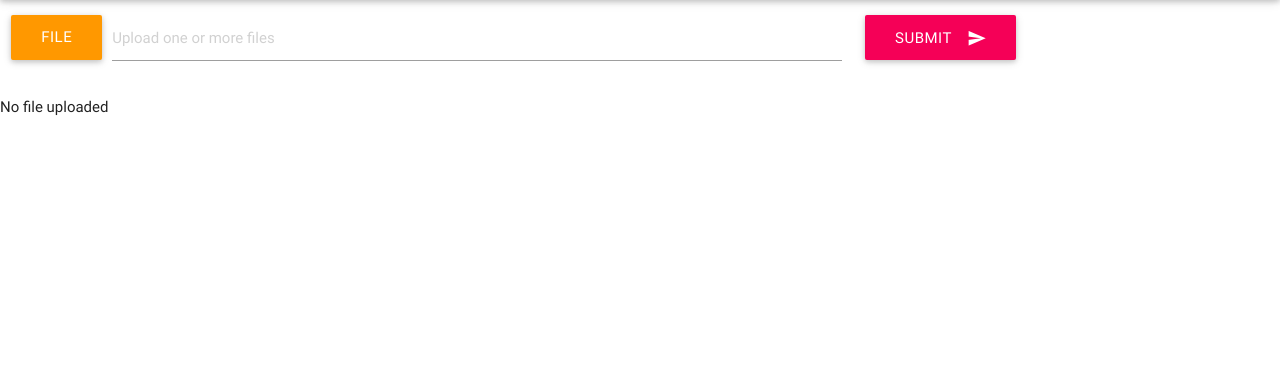
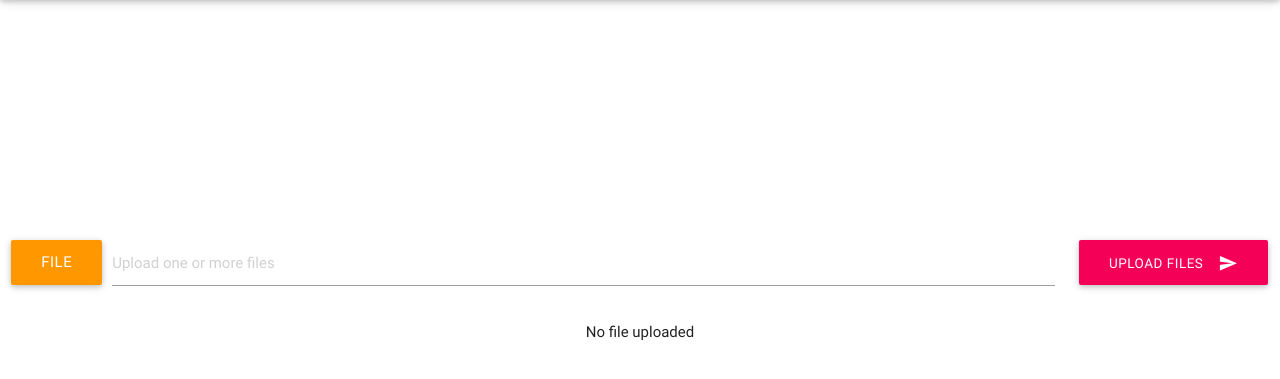
Before and after one commit to SudarshanGp/CS-411, a Flask app: page /upload in a window 1280 px wide. Shown: the part 64-443 px from the top of the page. Run offline with Flask 2, Linux system fonts and the light colour scheme; some libraries are stand-ins or nearby versions.

Commit message:
updating css

```diff
--- a/app/templates/upload.html
+++ b/app/templates/upload.html
@@ -1,10 +1,11 @@
 {%  extends "base.html" %}
 {% block data %}
+    <br><br><br><br><br><br><br><br><br><br>
 <form enctype=multipart/form-data method = "post">
-      <div class = "row">
-      <div class = "col s8">
-<div class="file-field input-field">
-         <div class="btn orange">
+      <div class = "row center">
+      <div class = "col s10 center">
+<div class="file-field input-field center">
+         <div class="btn orange center">
             <span>File</span>
              <input type="file" name="file" multiple>
            </div>
@@ -13,13 +14,14 @@
                  </div>
         </div>
           </div>
-          <div class = "col s4">
-               <button class="btn waves-effect waves-light pink accent-3" type="submit" value="Upload" style="margin-top: 15px; height:45px;">Submit
-    <i class="material-icons right">send</i></div>
+          <div class = "col s2 center">
+               <button class="btn waves-effect waves-light pink accent-3" type="submit" value="Upload" style=" font-size: 0.9em;margin-top: 15px; height:45px;">Upload Files
+    <i class=" large material-icons right">send</i></div>
   </button>
           </div>
-          <div class = "row">
+          <div class = "row center">
               <span>{{message}}</span>
           </div>
   </form>
+    <br><br>
 {%  endblock %}
```
